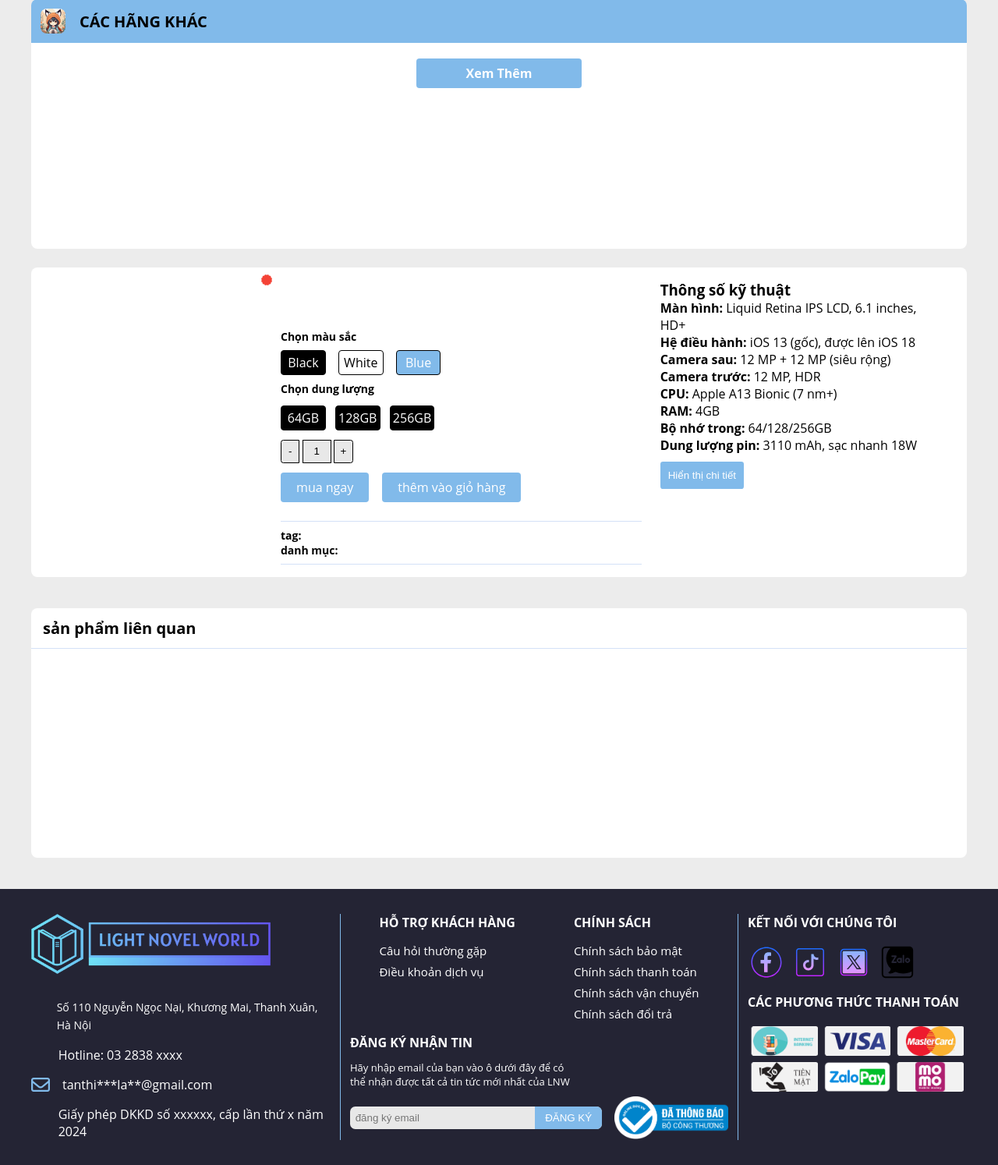
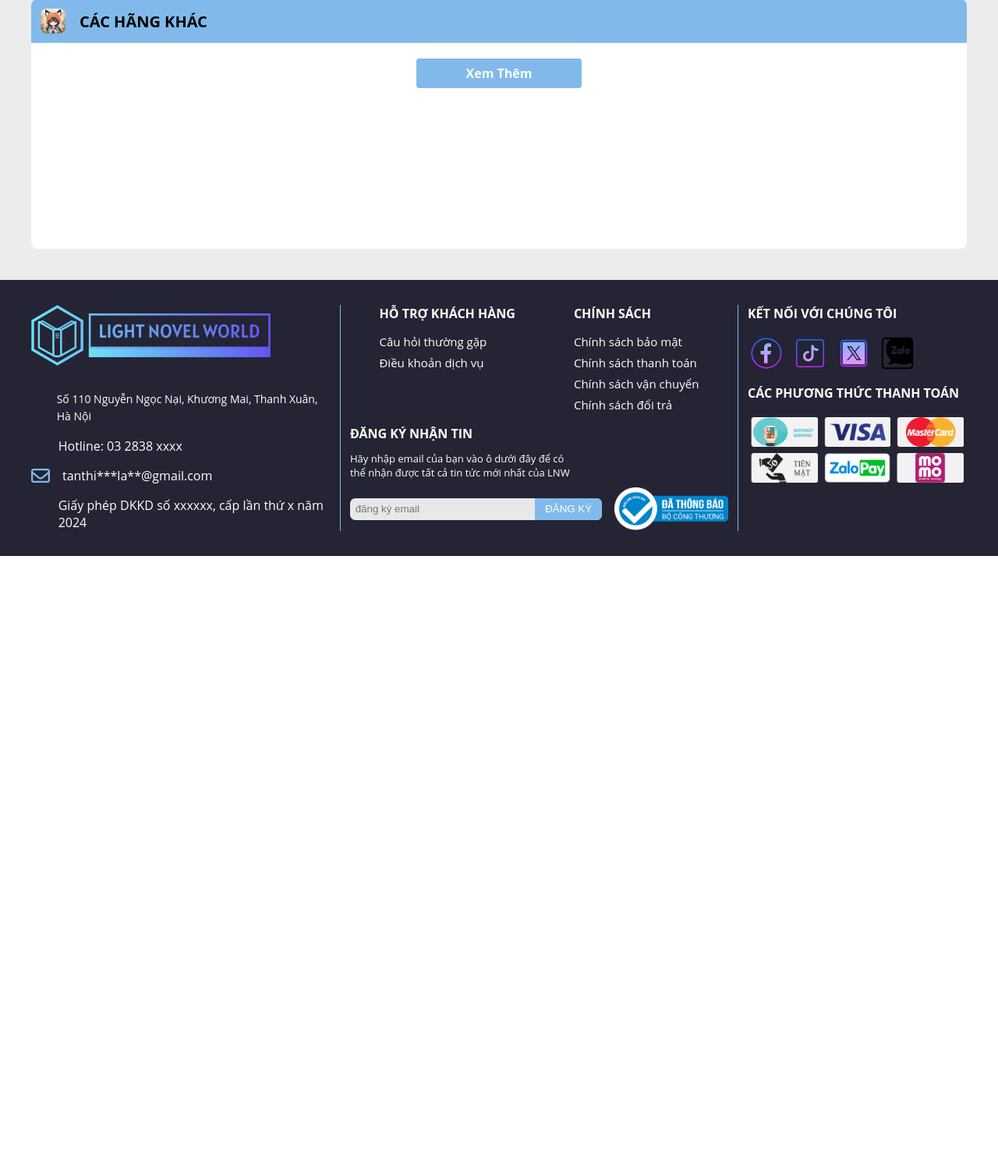
Before and after one commit to KieuTanTai/ReworkWeb2, a PHP site: page / in a window 1280 px wide. Shown: the part 2354-3848 px from the top of the page at 78% size. After the commit the page ends 3067 px from the top, so only its background shows below. Run offline with PHP 8.4, Linux system fonts and the light colour scheme; some web fonts are replaced.

Commit message:
add disable for detail product

```diff
--- a/app/views/detail_product.php
+++ b/app/views/detail_product.php
@@ -3,7 +3,7 @@ function renderDetailProduct()
 {
      ?>
      <!-- detail product -->
-     <div id="detail-content" class="root-session-content grid-col col-l-12 col-m-12 col-s-12 no-gutter">
+     <div id="detail-content" class="root-session-content grid-col col-l-12 col-m-12 col-s-12 no-gutter disable">
           <section class="detail-product-container grid-col col-l-12 col-m-12 col-s-12 no-gutter margin-bottom-16">
                <div class="detail-block">
                     <div class="block-product grid-col col-l-3 col-m-12 col-s-12">
```
